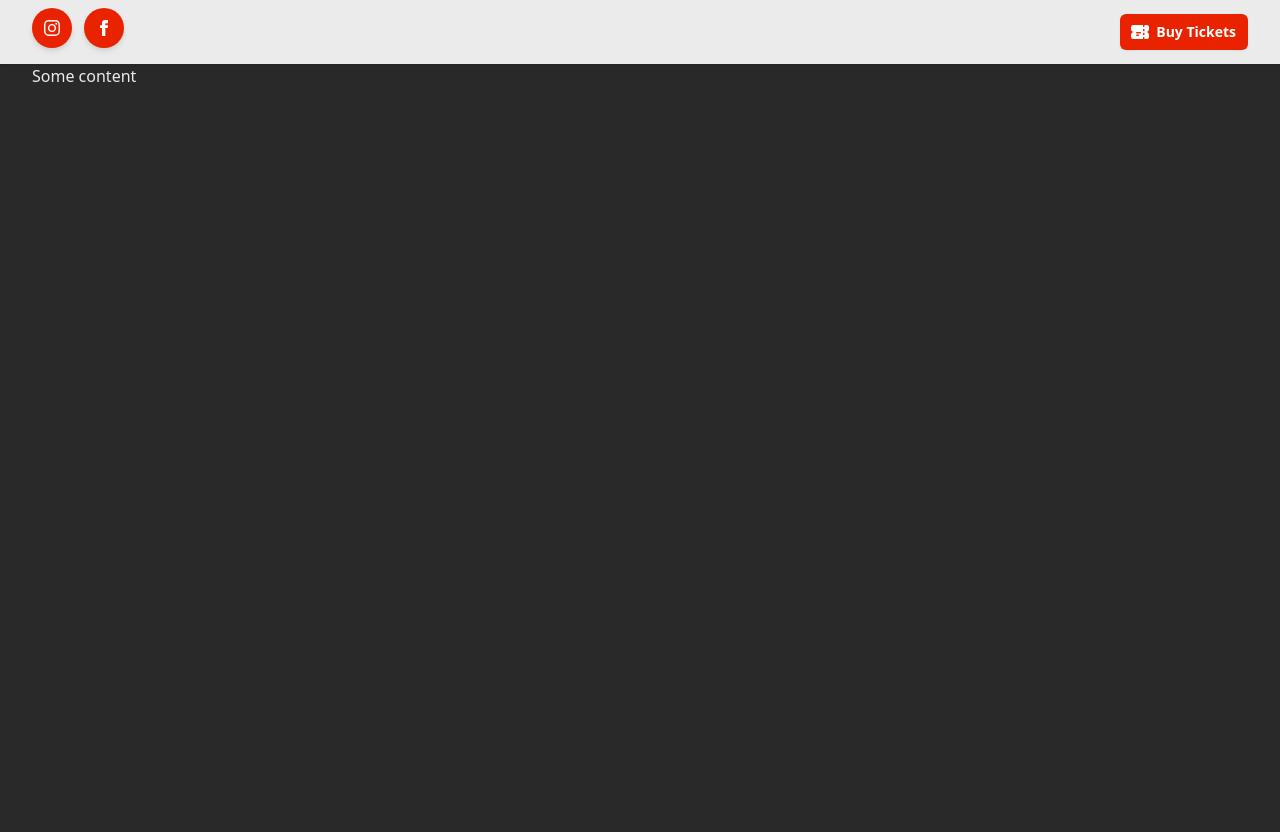
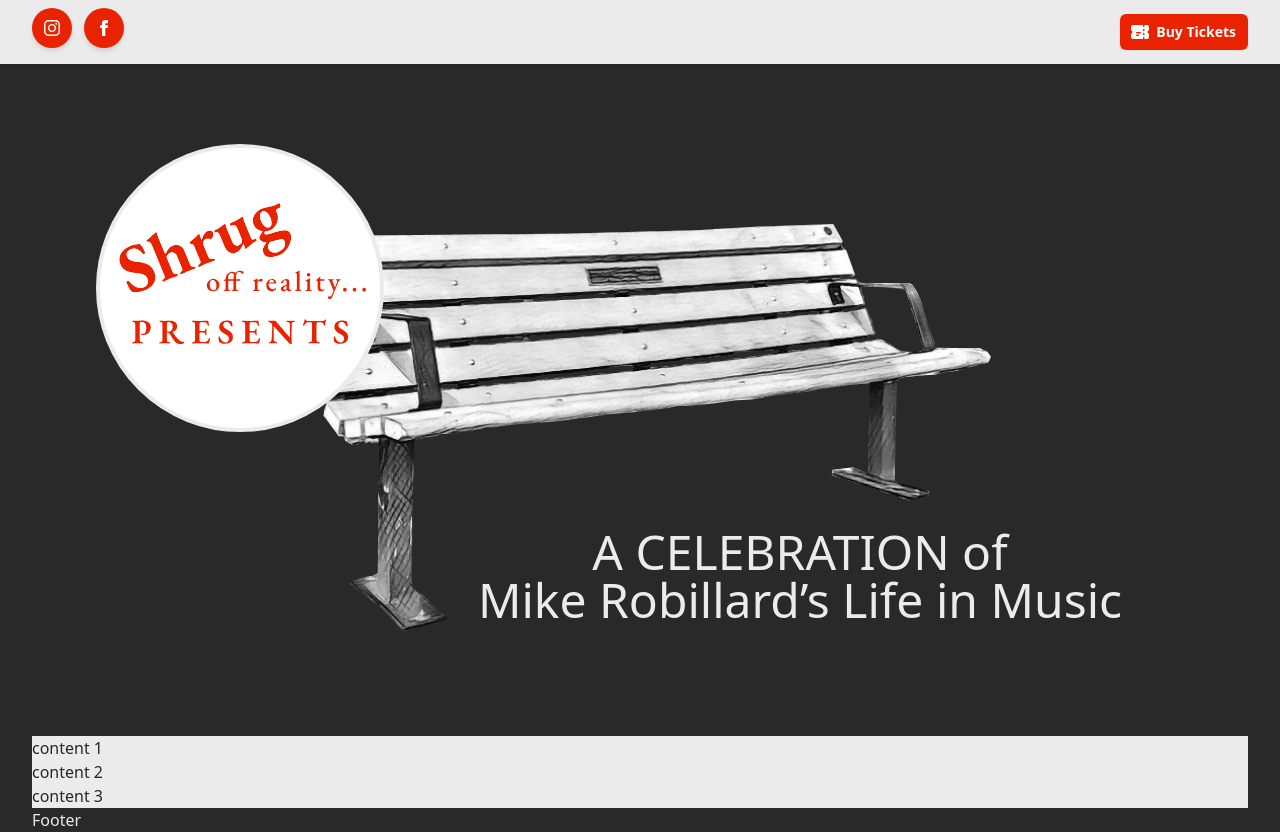
Before and after one commit to widgetapps/shrug-tribute, a Next.js app: page / in a window 1280 px wide. Before the commit the page ends 800 px from the top, so only its background shows below. Built offline with nearby package versions, Linux system fonts and the light colour scheme; no server answers.

Commit message:
Got the desktop hero looking OK.

```diff
--- a/src/pages/index.tsx
+++ b/src/pages/index.tsx
@@ -31,7 +31,37 @@ export default function Home({ isConnected }: InferGetServerSidePropsType<typeof
     return (
         <>
             <div className="mx-auto max-w-7xl px-4 sm:px-6 lg:px-8 text-shrug-light">
-                Some content
+                <div className="bg-photo-bench bg-no-repeat b bg-top-bench h-[42rem]">
+                    <div className="pt-20 pl-16">
+                        <div className="relative w-56 h-56 sm:w-64 sm:h-64 md:w-72 md:h-72 lg:w-72 lg:h-72 rounded-full bg-white flex justify-center items-center border-4 border-shrug-light">
+                            <Image
+                                src="/img/logo_shrug.svg"
+                                alt="Shrug Off Reality Presents"
+                                className="w-48 h-48 -mt-5 sm:w-56 sm:-mt-7 md:w-64 md:-mt-9 lg:w-64 lg:-mt-10"
+                                width={400}
+                                height={400}
+                                priority
+                            />
+                        </div>
+                    </div>
+                    <div className="pt-24 ml-80 text-5xl text-center">
+                        A CELEBRATION of<br/>Mike Robillard’s Life in Music
+                    </div>
+                </div>
+                <div className="bg-shrug-light text-shrug-dark">
+                    <div>
+                        content 1
+                    </div>
+                    <div>
+                        content 2
+                    </div>
+                    <div>
+                        content 3
+                    </div>
+                </div>
+                <div>
+                    Footer
+                </div>
             </div>
         </>
     )
--- a/tailwind.config.js
+++ b/tailwind.config.js
@@ -9,8 +9,11 @@ module.exports = {
     extend: {
       backgroundImage: {
         'photo-elephant': "url('/img/bg_elephant.png')",
+        'photo-bench': "url('/img/bg_bench.png')",
       },
       backgroundPosition: {
+        'top-bench': 'center top 10rem',
+        'top-bench-sm': 'center top -4rem',
         'top-elephant': 'center top -2rem',
         'top-elephant-sm': 'center top -4rem'
       },
```
Also changed, not shown: public/img/bg_bench.png (added).
